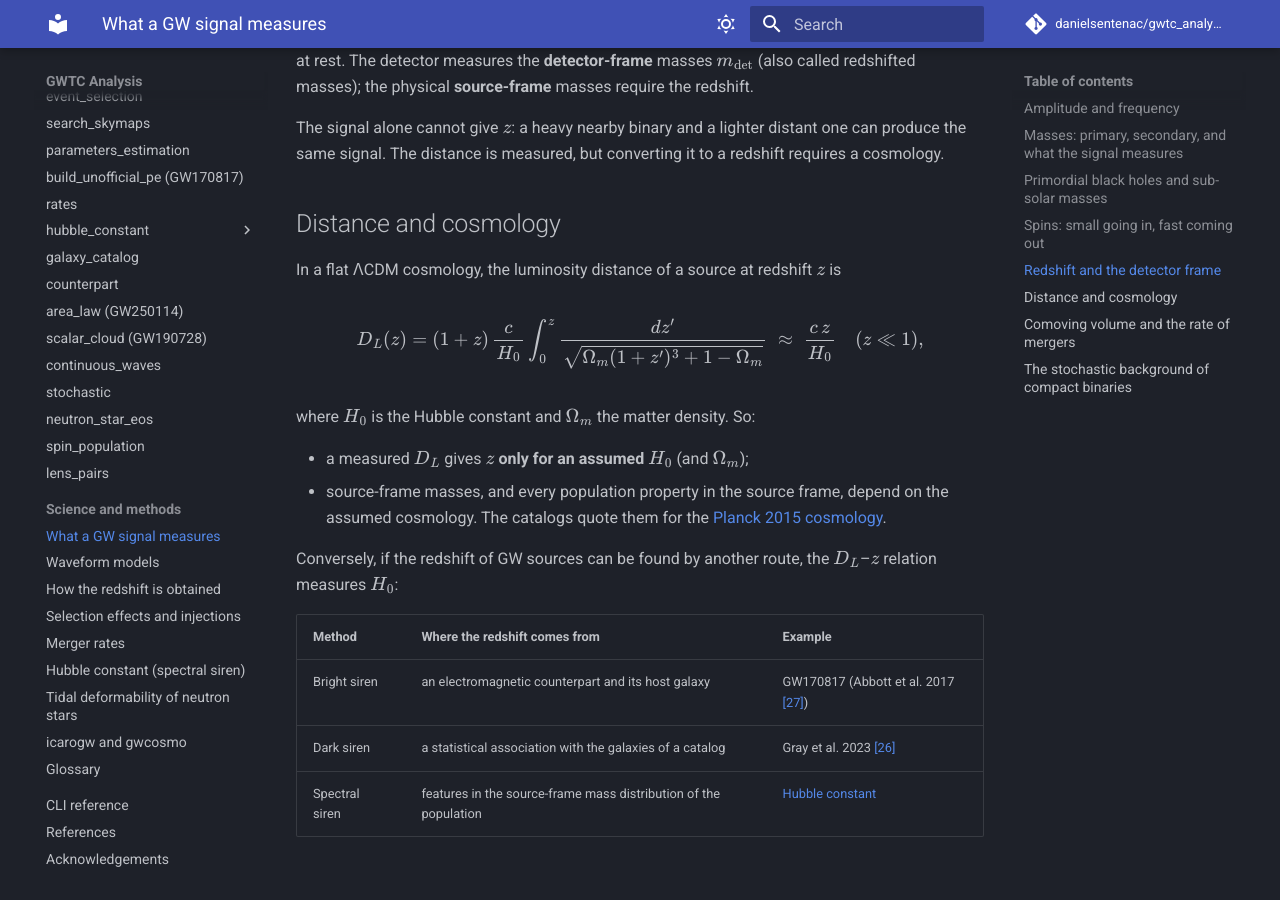
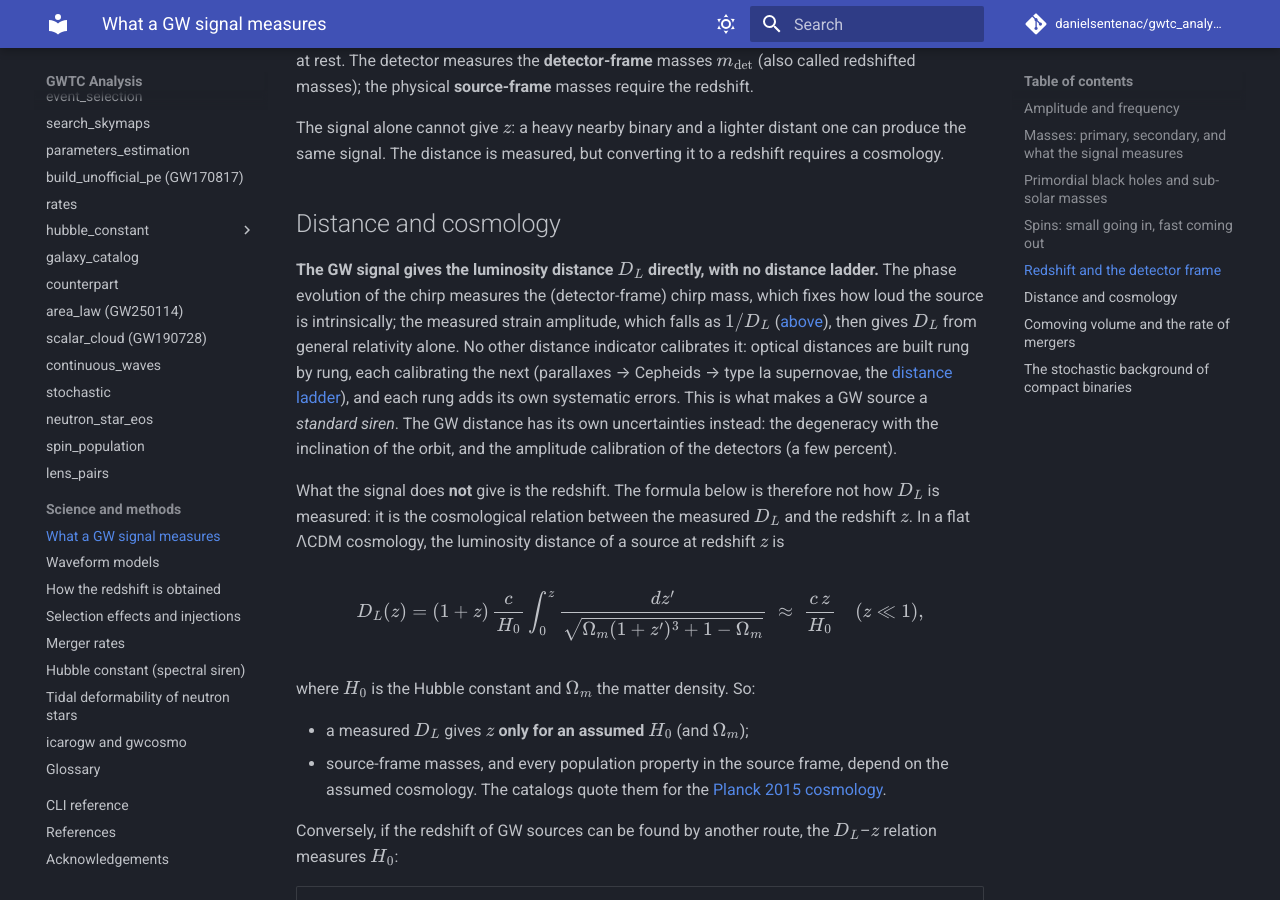
Before and after one commit to danielsentenac/gwtc_analysis, an MkDocs documentation site: the page built from docs/science/gw-signals.md, in a window 1280 px wide and 900 px high, scrolled down 5710 px. Built offline with MkDocs 1.6.1 and Material for MkDocs 9.7.7, drawn with Linux system fonts in a browser that asks for light colours; comment, search, counter and statistics services are not loaded.

Commit message:
docs gw-signals: distance and cosmology states that the GW signal gives D_L with no distance ladder, and that D_L(z) relates it to the redshift
Co-Authored-By: Claude Opus 5.5 <noreply@anthropic.com>

```diff
--- a/docs/science/gw-signals.md
+++ b/docs/science/gw-signals.md
@@ -205,7 +205,18 @@ same signal. The distance is measured, but converting it to a redshift requires
 
 ## Distance and cosmology
 
-In a flat ΛCDM cosmology, the luminosity distance of a source at redshift \(z\) is
+**The GW signal gives the luminosity distance \(D_L\) directly, with no distance ladder.** The phase
+evolution of the chirp measures the (detector-frame) chirp mass, which fixes how loud the source is
+intrinsically; the measured strain amplitude, which falls as \(1/D_L\) ([above](#amplitude-and-frequency)),
+then gives \(D_L\) from general relativity alone. No other distance indicator calibrates it: optical
+distances are built rung by rung, each calibrating the next (parallaxes → Cepheids → type Ia supernovae,
+the [distance ladder](glossary.md)), and each rung adds its own systematic errors. This is what makes a GW
+source a *standard siren*. The GW distance has its own uncertainties instead: the degeneracy with the
+inclination of the orbit, and the amplitude calibration of the detectors (a few percent).
+
+What the signal does **not** give is the redshift. The formula below is therefore not how \(D_L\) is
+measured: it is the cosmological relation between the measured \(D_L\) and the redshift \(z\). In a flat
+ΛCDM cosmology, the luminosity distance of a source at redshift \(z\) is
 
 \[
 D_L(z) = (1+z)\,\frac{c}{H_0} \int_0^z \frac{dz'}{\sqrt{\Omega_m (1+z')^3 + 1 - \Omega_m}}
```
